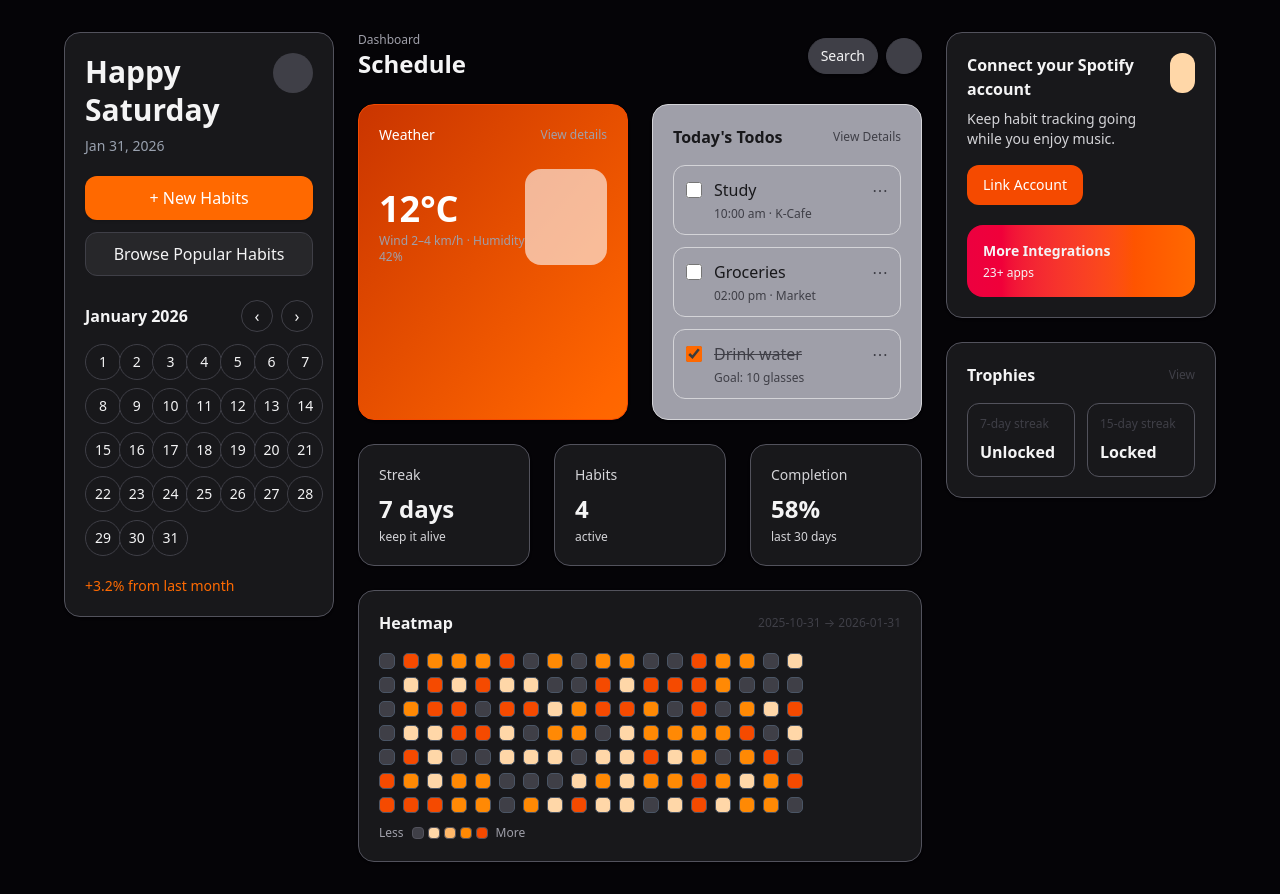
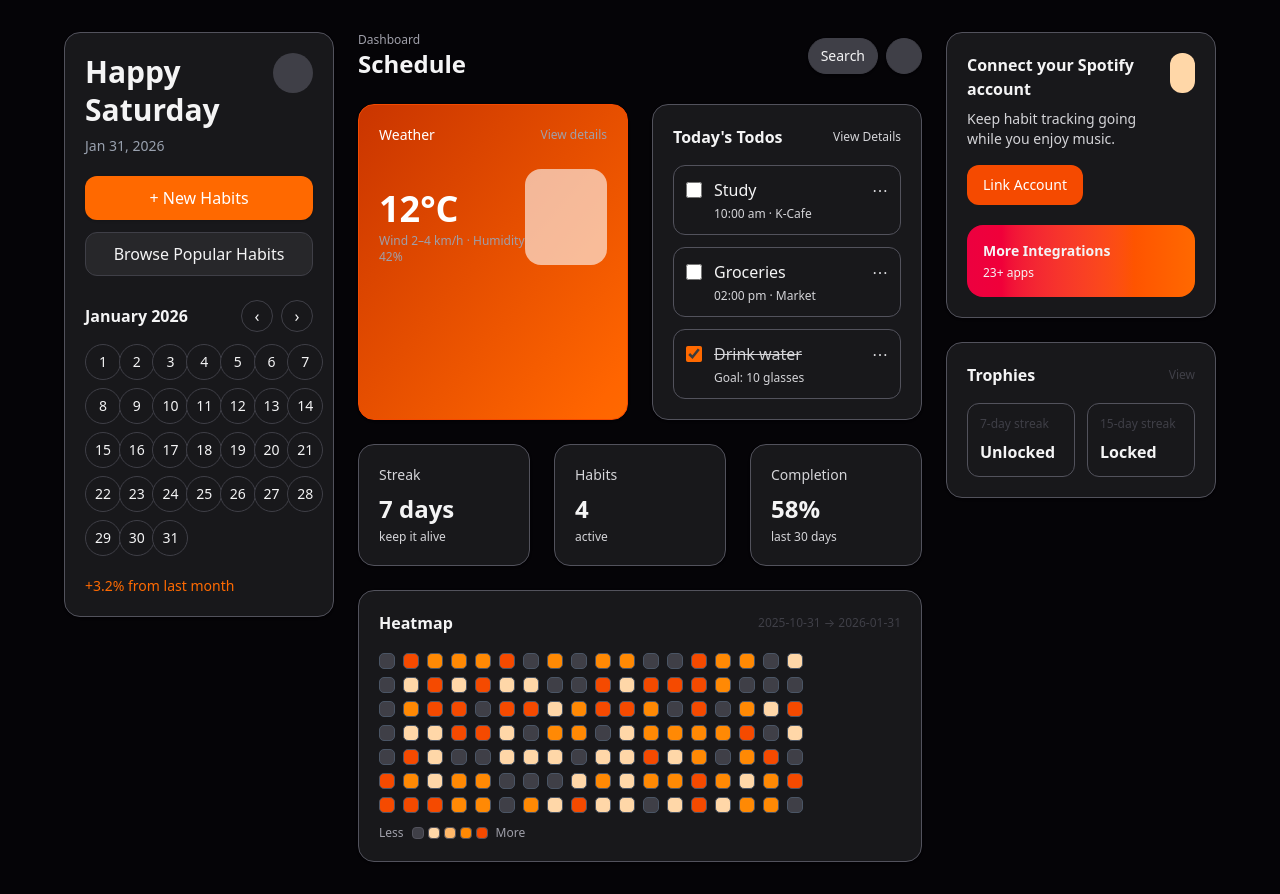
Before and after one commit to lucaskampi/habit-tracker, a Next.js app: page /dashboard in a window 1280 px wide. Built offline with nearby package versions, Linux system fonts and the light colour scheme; no server answers.

Commit message:
feat: changing bg color to zinc-900

```diff
--- a/src/app/dashboard/ui/TodoCard.tsx
+++ b/src/app/dashboard/ui/TodoCard.tsx
@@ -17,17 +17,17 @@ export default function TodoCard({
   items: TodoItem[];
 }) {
   return (
-    <div className="bg-zinc-400 rounded-2xl p-5 shadow-sm border border-zinc-300 text-zinc-900">
+    <div className="bg-zinc-900 rounded-2xl p-5 shadow-sm border border-zinc-600 text-zinc-100">
       <div className="flex items-center justify-between">
         <h3 className="text-base font-semibold">{title}</h3>
-        <a className="text-xs text-zinc-700">View Details</a>
+        <a className="text-xs text-zinc-300">View Details</a>
       </div>
 
       <div className="mt-4 space-y-3">
         {items.map((t) => (
           <label
             key={t.id}
-            className="flex items-start justify-between gap-3 rounded-xl border border-zinc-300 p-3 bg-zinc-400"
+            className="flex items-start justify-between gap-3 rounded-xl border border-zinc-600 p-3 bg-zinc-900"
           >
             <div className="flex items-start gap-3">
               <input
@@ -36,11 +36,11 @@ export default function TodoCard({
                 className="mt-1 h-4 w-4 accent-orange-500"
               />
               <div>
-                <div className={`font-medium ${t.done ? "line-through text-zinc-700" : ""}`}>{t.title}</div>
-                {t.meta && <div className="text-xs text-zinc-700 mt-1">{t.meta}</div>}
+                <div className={`font-medium ${t.done ? "line-through text-zinc-300" : ""}`}>{t.title}</div>
+                {t.meta && <div className="text-xs text-zinc-300 mt-1">{t.meta}</div>}
               </div>
             </div>
-            <div className="text-zinc-700">⋯</div>
+            <div className="text-zinc-300">⋯</div>
           </label>
         ))}
       </div>
```
